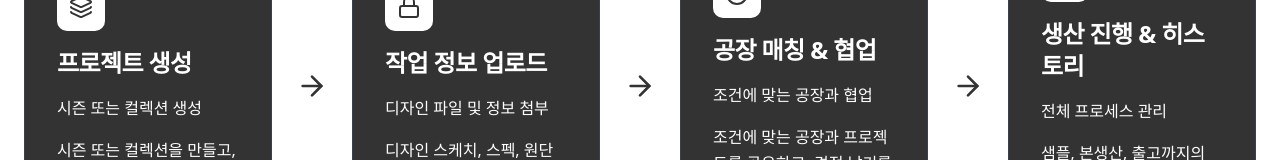
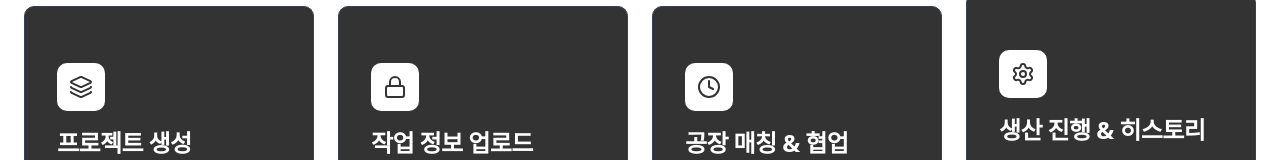
Before and after one commit to faddit-agency/business_faddit, a Next.js app: page / in a window 1280 px wide. Shown: the part 3812-3972 px from the top of the page. Built offline with nearby package versions, Linux system fonts and the light colour scheme.

Commit message:
UI 개선: features 섹션 간격 증가, how-it-works 화살표 제거

```diff
--- a/components/features.tsx
+++ b/components/features.tsx
@@ -162,7 +162,7 @@ export function Features() {
         </div>
 
         {/* Feature Items */}
-        <div className="space-y-12 sm:space-y-16 md:space-y-20">
+        <div className="space-y-20 sm:space-y-24 md:space-y-32">
           {t.features.items.map((feature, index) => (
             <FeatureItem
               key={feature.id || index}
--- a/components/how-it-works.tsx
+++ b/components/how-it-works.tsx
@@ -61,10 +61,9 @@ export function HowItWorks() {
           </Button>
         </div>
 
-        {/* 4 Cards in a Single Row with Arrows */}
+        {/* 4 Cards in a Single Row */}
         <div className="flex flex-col sm:flex-row items-center justify-center gap-4 sm:gap-6">
           {t.howItWorks.steps.map((step, index) => (
-            <>
             <Card
               key={index}
               className={`${cardColors[index]} border border-gray-700 rounded-lg shadow-none flex-1`}
@@ -84,13 +83,6 @@ export function HowItWorks() {
                 </p>
               </CardContent>
             </Card>
-              {index < t.howItWorks.steps.length - 1 && (
-                <ArrowRight
-                  key={`arrow-${index}`}
-                  className="w-6 h-6 sm:w-8 sm:h-8 text-[#333333] flex-shrink-0 hidden sm:block"
-                />
-              )}
-            </>
           ))}
         </div>
       </div>
```
Lines whose indentation alone changed are shown as unchanged.
